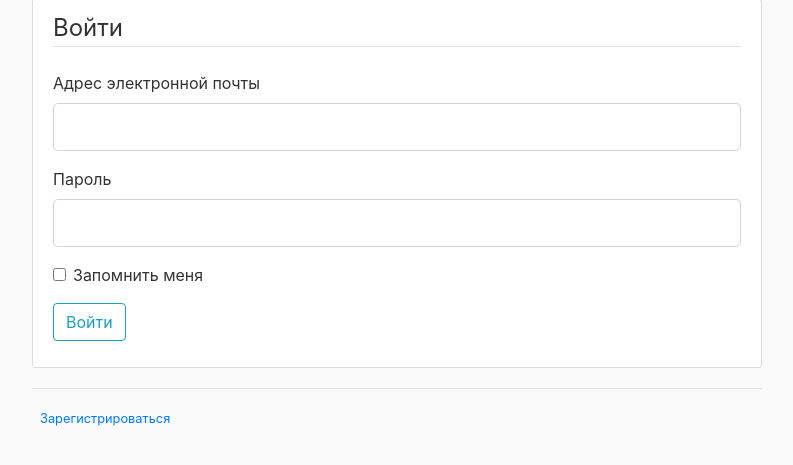
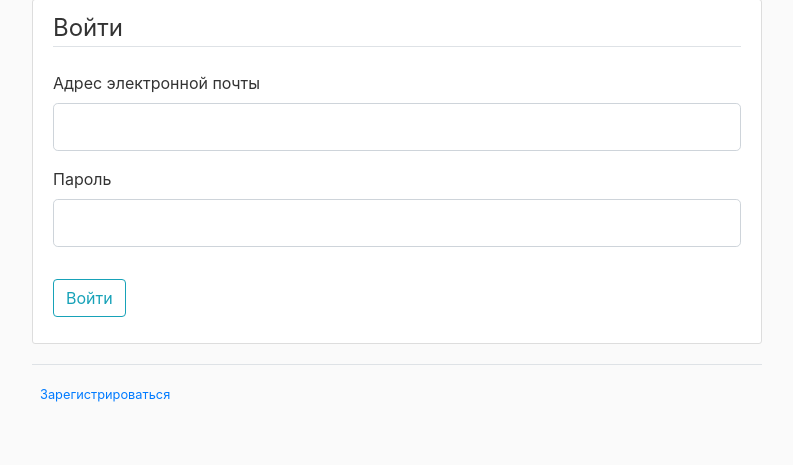
Before and after one commit to alinaavanesyan/Organize-ur-life, a Flask app: page /login in a window 1280 px wide. Shown: the part 81-546 px from the top of the page, without its empty margins (53-846 px from the left). Run offline with Flask 2, Linux system fonts and the light colour scheme; some libraries are stand-ins or nearby versions.

Commit message:
Update login.html

```diff
--- a/FlaskApp/app/templates/login.html
+++ b/FlaskApp/app/templates/login.html
@@ -71,10 +71,6 @@
                                 {{ form.password(class="form-control form-control-lg") }}
                             {% endif %}
                         </div>
-                        <div class="form-check">
-                            {{ form.remember(class="form-check-input") }}
-                            {{ form.remember.label(class="form-check-label") }}
-                        </div>
                     </fieldset>
                     <div class="form-group">
                         {{ form.submit(class="btn btn-outline-info") }}
```
